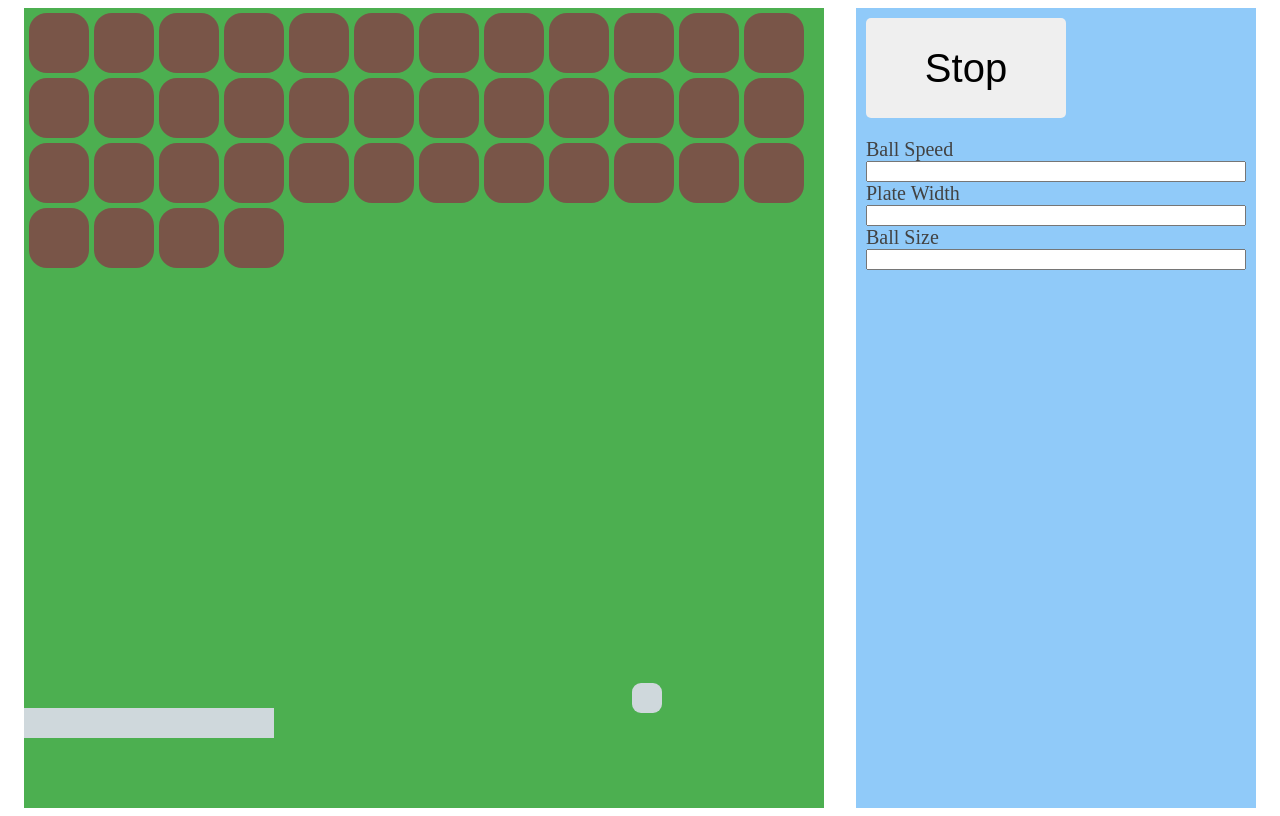
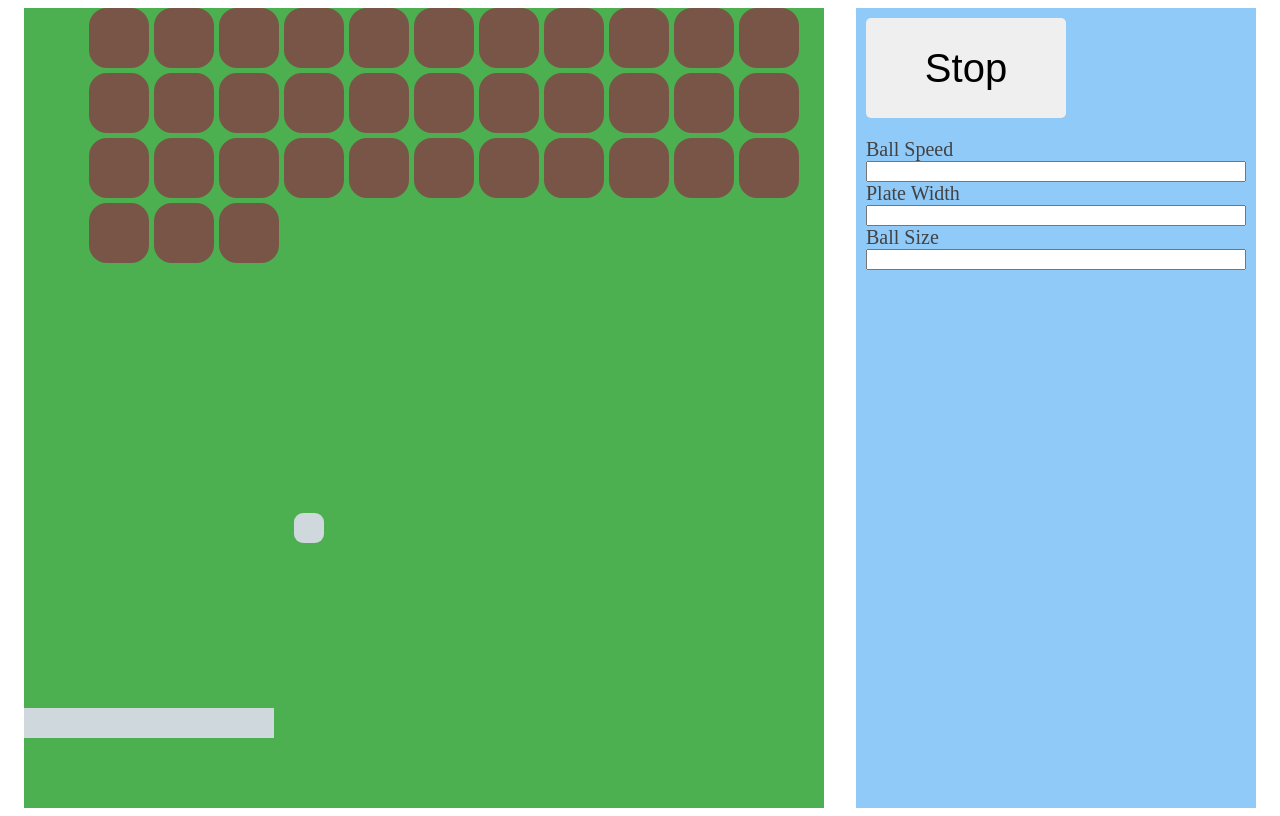
Before and after one commit to sed9xa/pingPongGame, a plain HTML site: page index.html in a window 1280 px wide. Both pictures are taken after a click on the button "Start". Drawn offline with Linux system fonts and the light colour scheme.

Commit message:
Added targets

```diff
--- a/script.js
+++ b/script.js
@@ -2,84 +2,6 @@ let game = {
   width: 800,
   height: 800,
 };
-
-let target = {
-  quantity: 40,
-  width: 60,
-  top: 0,
-  left: 0,
-  spawnTargets: function () {
-    let targetContainer = document.querySelector(".target__container");
-
-    for (let i = 0; i < target.quantity; i++) {
-      let targetElement = document.createElement("div");
-      targetElement.className = "target";
-      targetElement.style.width = target.width + 'px';
-      targetElement.style.height = target.width + 'px'
-      targetContainer.append(targetElement);
-      console.log(targetElement.style.top );
-    }
-  },
-};
-let ball = {
-  left: 0,
-  top: 0,
-  height: 30,
-  width: 30,
-  isDirectionDown: true,
-  isDirectionleft: false,
-  isOut: function () {
-    if (ball.top > game.height) {
-      ball.top = 0;
-      stopGame();
-    }
-  },
-  speedTop: 50,
-  speedLeft: 45,
-  ballBounceCheck: function () {
-    if (
-      ball.left >= plate.left &&
-      ball.left <= plate.left + plate.width &&
-      ball.top + ball.speedTop > plate.top &&
-      ball.top < plate.top + plate.height
-    ) {
-      ball.top = plate.top - plate.height;
-      ball.isDirectionDown = false;
-      console.log(ball.top);
-    } else if (ball.top - ball.speedTop < 0) {
-      ball.top = 0;
-      ball.isDirectionDown = true;
-      console.log(ball.top);
-    }
-    if (ball.left - ball.speedLeft < 0) {
-      ball.left = 0;
-      ball.isDirectionleft = false;
-    } else if (ball.left + ball.speedLeft > game.width) {
-      ball.left = game.width - ball.width;
-      ball.isDirectionleft = true;
-    }
-  },
-  ballBounce: function () {},
-  ballMovement: function () {
-    let ballElement = document.querySelector(".ball");
-
-    if (this.isDirectionDown == false) {
-      this.top -= this.speedTop;
-    } else if (this.isDirectionDown == true) {
-      this.top += this.speedTop;
-    }
-    if (this.isDirectionleft == true) {
-      this.left -= this.speedLeft;
-    } else if (this.isDirectionleft == false) {
-      this.left += this.speedLeft;
-    }
-    this.ballBounceCheck();
-    this.isOut();
-    ballElement.style.top = `${this.top}px`;
-    ballElement.style.left = `${this.left}px`;
-  },
-};
-
 let plate = {
   left: 0,
   width: 250,
@@ -107,6 +29,117 @@ let plate = {
         plateElement.style.left = `${plate.left}px`;
       }
     });
+  },
+};
+let target = {
+  quantity: 40,
+  width: 60,
+  height: 60,
+  top: 0,
+  left: 0,
+  spawnTargets: function () {
+    let targetContainer = document.querySelector(".target__container");
+
+    for (let i = 0; i < target.quantity; i++) {
+      let targetElement = document.createElement("div");
+      targetElement.className = "target";
+      targetElement.style.width = target.width + "px";
+      targetElement.style.height = target.width + "px";
+      targetElement.style.top = target.top + "px";
+      targetElement.style.left = target.left + "px";
+      target.left += target.width + 5;
+      if (target.left + target.width > game.width) {
+        target.top += target.height + 5;
+        target.left = 0;
+      }
+      targetContainer.append(targetElement);
+    }
+  },
+  killAllTargets: function () {
+    let targetElements = document.querySelectorAll(".target");
+    for (let i = 0; i < targetElements.length; i++) {
+      targetElements[i].parentNode.removeChild(targetElements[i]);
+    }
+    this.left = 0;
+    this.top = 0;
+  },
+};
+let ball = {
+  left: 0,
+  top: 0,
+  height: 30,
+  width: 30,
+  isDirectionDown: true,
+  isDirectionleft: false,
+  isOut: function () {
+    if (ball.top > game.height) {
+      ball.top = 0;
+      target.killAllTargets();
+      stopGame();
+      target.spawnTargets();
+    }
+  },
+  speedTop: 20,
+  speedLeft: 20,
+  ballBounceCheck: function () {
+    if (
+      ball.left >= plate.left &&
+      ball.left <= plate.left + plate.width &&
+      ball.top + ball.speedTop > plate.top &&
+      ball.top < plate.top + plate.height
+    ) {
+      ball.top = plate.top - plate.height;
+      ball.isDirectionDown = false;
+    } else if (ball.top - ball.speedTop < 0) {
+      ball.top = 0;
+      ball.isDirectionDown = true;
+    }
+    if (ball.left - ball.speedLeft < 0) {
+      ball.left = 0;
+      ball.isDirectionleft = false;
+    } else if (ball.left + ball.speedLeft >= game.width) {
+      ball.left = game.width - ball.width;
+      ball.isDirectionleft = true;
+    }
+
+    let targets = document.querySelectorAll(".target");
+    for (let i = 0; i < targets.length; i++) {
+      let targetLeft = parseInt(targets[i].style.left);
+      let targetTop = parseInt(targets[i].style.top);
+      let targetHeight = parseInt(targets[i].style.height);
+      let targetWidth = parseInt(targets[i].style.width);
+      let targetBottom = targetTop + targetHeight;
+      let targetRight = targetLeft + targetWidth;
+      if (
+        ball.top + ball.speedTop <= targetBottom &&
+        ball.left + ball.speedLeft >= targetLeft &&
+        ball.left + this.speedLeft <= targetRight
+      ) {
+        ball.top = targetBottom;
+        targets[i].parentNode.removeChild(targets[i]);
+        console.log("qq");
+        ball.isDirectionDown = true;
+      }
+    }
+  },
+  ballBounce: function () {},
+  ballMovement: function () {
+    let ballElement = document.querySelector(".ball");
+
+    if (this.isDirectionDown == false) {
+      this.top -= this.speedTop;
+    } else if (this.isDirectionDown == true) {
+      this.top += this.speedTop;
+    }
+    if (this.isDirectionleft == true) {
+      this.left -= this.speedLeft;
+    } else if (this.isDirectionleft == false) {
+      this.left += this.speedLeft;
+    }
+    this.ballBounceCheck();
+    this.isOut();
+    ballElement.style.top = `${this.top}px`;
+    ballElement.style.left = `${this.left}px`;
   },
 };
 
--- a/style.css
+++ b/style.css
@@ -71,14 +71,9 @@
   color: #424242;
 }
 
-.target__container {
-  display: flex;
-  flex-wrap: wrap;
-}
-
 .target {
+  position: absolute;
   background-color: #795548;
   border-radius: 30%;
-  margin-top: 5px;
-  margin-left: 5px;
+
 }
```
